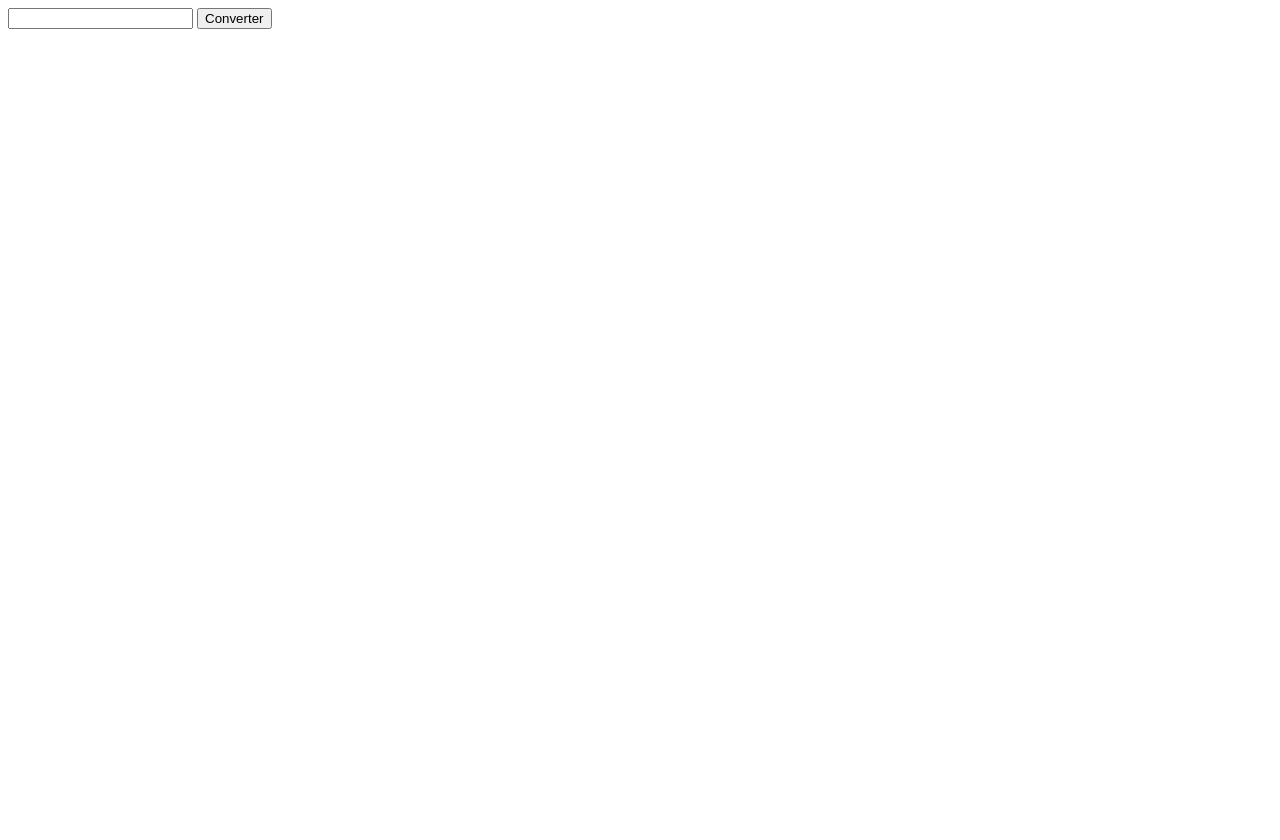
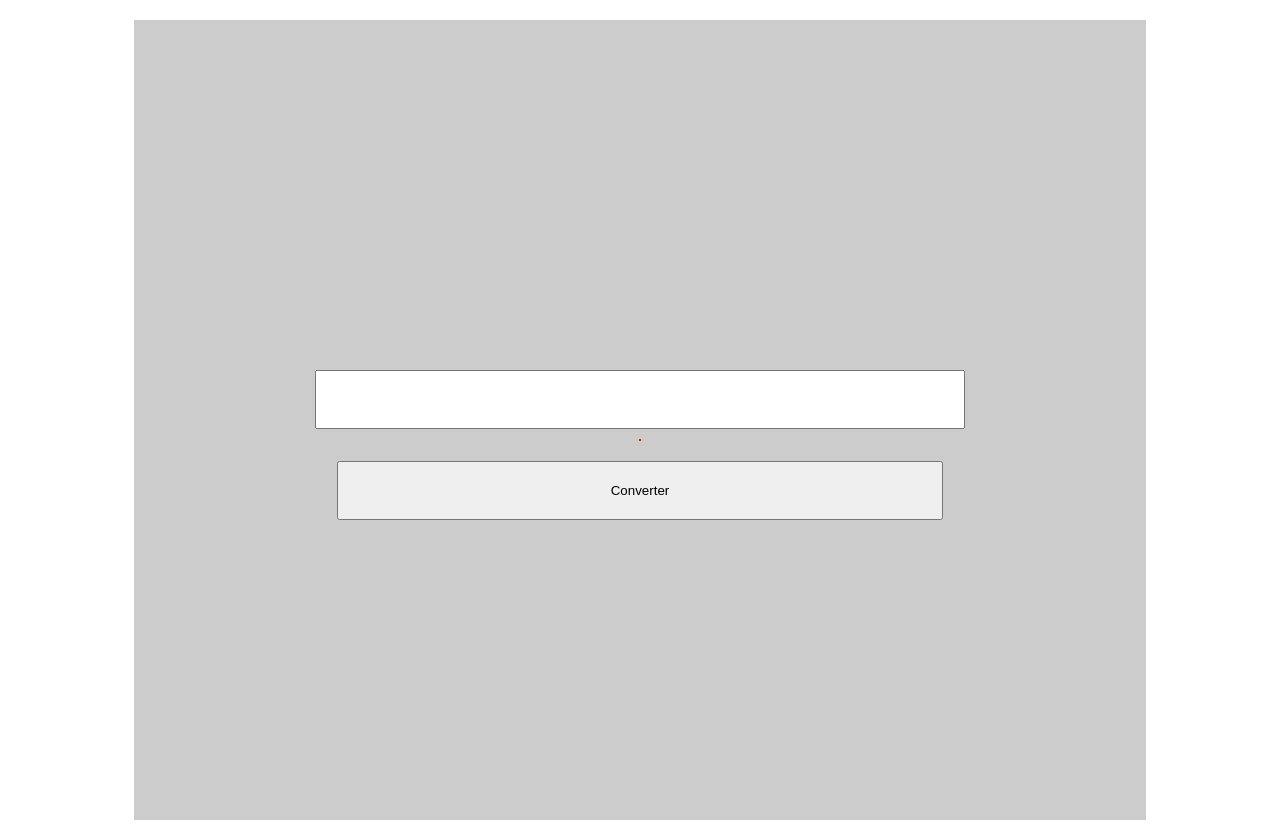
Before and after one commit to harucard/AppsForTrainnining, a website: page Bin2Dec/index.html in a window 1280 px wide. Before the commit the page ends 800 px from the top, so only its background shows below. Drawn offline with Linux system fonts and the light colour scheme.

Commit message:
Adicionando estilização

```diff
--- a/Bin2Dec/index.html
+++ b/Bin2Dec/index.html
@@ -5,15 +5,17 @@
 <head>
   <meta charset="UTF-8">
   <title>Conversor Binario para Decimal</title>
+  <link rel="stylesheet" href="style.css">
 </head>
 
 <body>
   <form action="" data-formulario="form">
-    <input data-input="input" type="text" required>
-    <span data-span="error"></span>
-    <input type="submit" data-input="convert" value="Converter"></button>
+    <input data-input="input" type="text" required class="input">
+    <span data-span="error" class="error"></span>
+    <span data-result="result" class="result"></span>
+    <input type="submit" data-input="convert" value="Converter" class="button"></button>
   </form>
-  <span data-result="result"></span>
+
   <script src="./js/Bin2Dec.js"></script>
 </body>
 
--- a/Bin2Dec/js/Bin2Dec.js
+++ b/Bin2Dec/js/Bin2Dec.js
@@ -17,7 +17,7 @@
       spanError.innerHTML = "Digito incorreto"
       console.log('valor incorreto')
     } else {
-      spanError.innerHTML = "";
+      //spanError.innerHTML = "";
       console.log(evt.code)
     }
 
@@ -28,8 +28,9 @@
   function convert(evt) {
     console.log('foi')
     evt.preventDefault();
-    if (inputData.value) {
+    if (isBinaryNumber(inputData.value)) {
       spanResult.innerHTML = Bin2Dec(inputData.value);
+
     } else {
       console.log('erro')
     }
@@ -38,7 +39,15 @@
 
 
 
-  function isBinaryNumber(number) { }
+  function isBinaryNumber(number) {
+    var regex = /[0-1]+/g;
+    regex.test(number);
+
+    if (regex.lastIndex === number.length)
+      return true;
+    return false;
+
+  }
   function Bin2Dec(binaryNumber) {
 
     var decimal = binaryNumber.split('').reverse().reduce(function (acumulated, currentvalue, index) {
--- /dev/null
+++ b/Bin2Dec/style.css
@@ -0,0 +1,31 @@
+body{
+  background-color:#fff;
+}
+
+form{
+
+  width: 80%;
+  height: 800px;
+  display:flex;
+  flex-direction: column;
+  background-color: #ccc;
+  margin:20px auto;
+  justify-content: center;
+  }
+  .input, .button{
+    width: 60%;
+
+  }
+  .input{
+
+    padding: 20px;
+    margin:60px auto 0;
+  }
+.button{
+  padding: 20px;
+  margin:10px auto;
+}
+.error{
+  margin:10px auto;
+  border: 1px solid red;
+}
```
